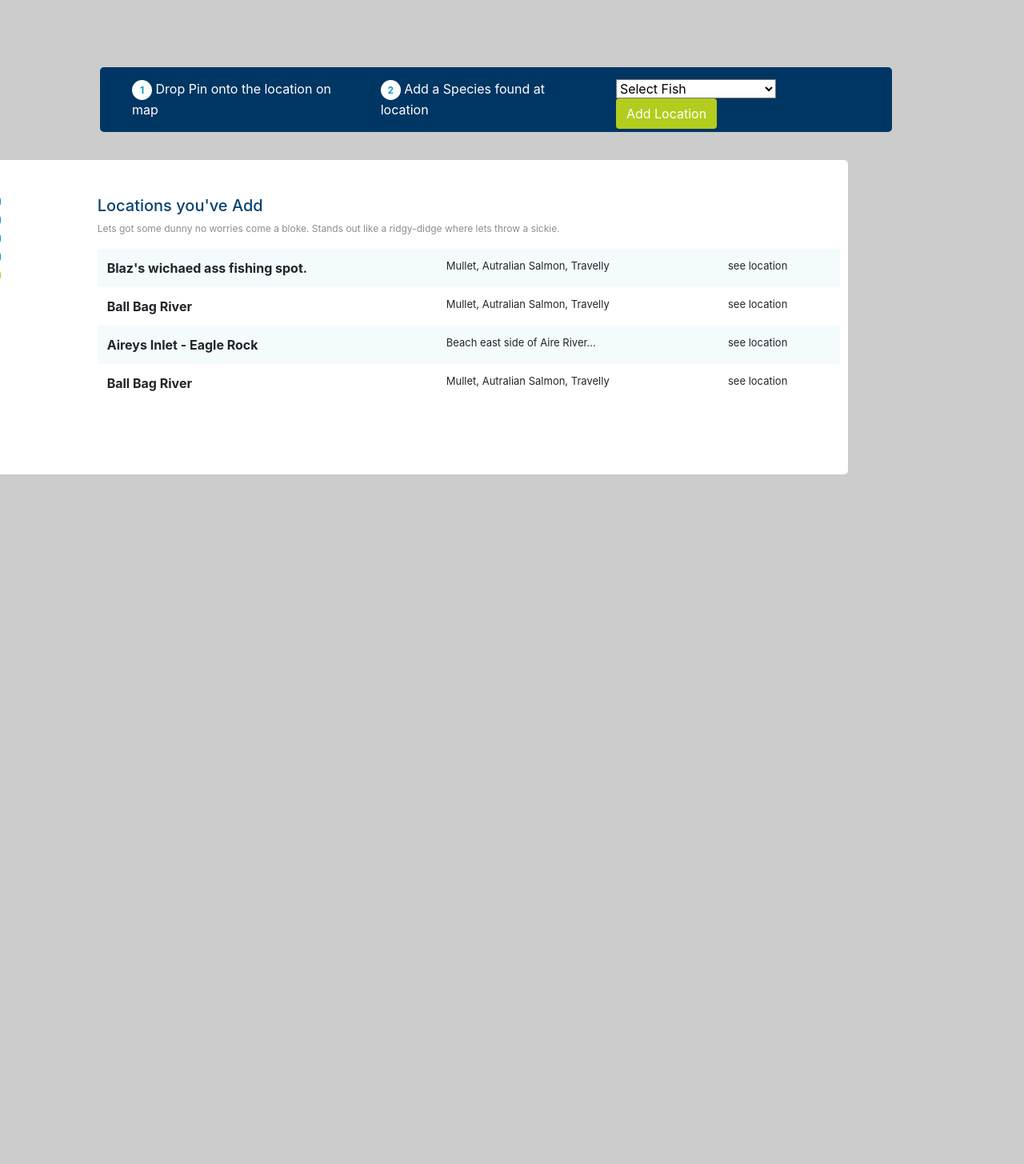
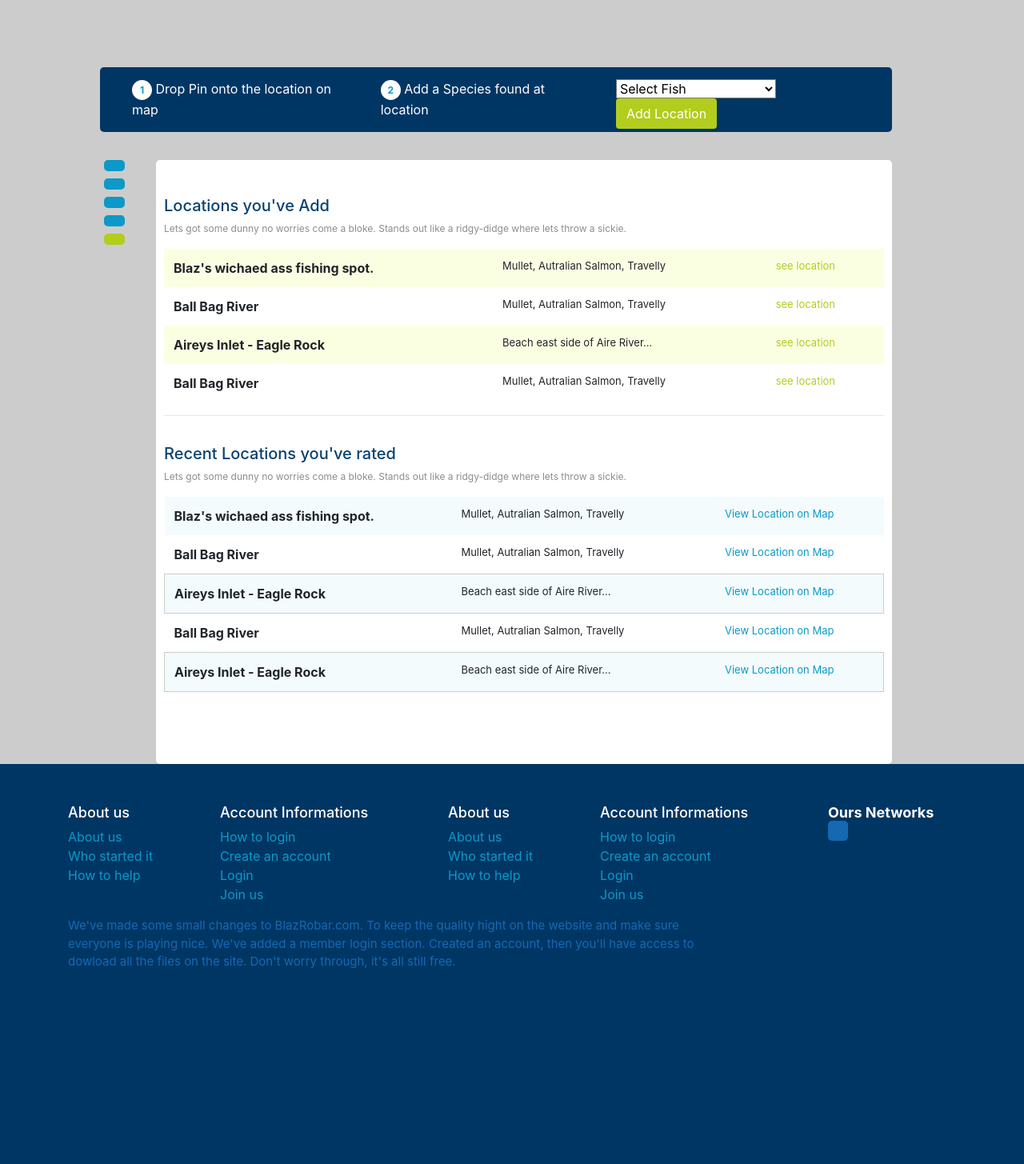
Before and after one commit to marsoins2019/D-WEB, a PHP site: page / in a window 1280 px wide. Shown: the part 530-1985 px from the top of the page at 80% size. Before the commit the page ends 1123 px from the top, so only its background shows below. Run offline with PHP 8.4, Linux system fonts and the light colour scheme.

Commit message:
Update index.php

```diff
--- a/COURS/Exercices/locations/locations-tout-genre.com/index.php
+++ b/COURS/Exercices/locations/locations-tout-genre.com/index.php
@@ -33,17 +33,17 @@
                 <div class="col">
                     <ul class="lShop">
                         <li>
-                            <a href="http://"><i class="fas fa-map-marker-alt"></i> Find Locations</a>
+                            <a href="#"><i class="fas fa-map-marker-alt"></i> Find Locations</a>
                         </li>
-                        <li><a href="http://"><i class="fas fa-book-open"></i> Our Species</a></li>
-                        <li><a href="http://"><i class="fas fa-shopping-basket"></i> Shop</a></li>
+                        <li><a href="#"><i class="fas fa-book-open"></i> Our Species</a></li>
+                        <li><a href="#"><i class="fas fa-shopping-basket"></i> Shop</a></li>
                     </ul>
                 </div>
                 <div class="col">
                     <ul class="lAccount">
-                        <li><a href="http://"><i class="fas fa-window-restore"></i> My account</a></li>
-                        <li><a href="http://"><i class="fas fa-bookmark"></i> Sign Up</a></li>
-                        <li><a href="http://"><i class="fas fa-envelope"></i> Contact</a></li>
+                        <li><a href="#"><i class="fas fa-window-restore"></i> My account</a></li>
+                        <li><a href="#"><i class="fas fa-bookmark"></i> Sign Up</a></li>
+                        <li><a href="#"><i class="fas fa-envelope"></i> Contact</a></li>
                     </ul>
                 </div>
             </div>
@@ -56,8 +56,8 @@
                 </div>
                 <div class="col">
                     <ul class="register">
-                        <li><a href="http://">Login Here or</a></li>
-                        <li><a href="http://" class="btn btn-green">Register</a></li>
+                        <li><a href="#">Login Here or</a></li>
+                        <li><a href="#" class="btn btn-green">Register</a></li>
                     </ul>
                 </div>
             </div>
@@ -74,7 +74,7 @@
                 <button class="btn btn-green">Add Location</button>
             </form>
         </div>
-        <div class="container content">
+        <div class="container">
             <div class="row">
                 <div class="col-2">
                     <div class="btn-group-vertical">
@@ -86,6 +86,7 @@
                     </div>
                 </div>
                 <div class="col-10">
+                    <div class="container content">
                         <h2>Locations you've Add</h2>
                         <p class="pStyl">Lets got some dunny no worries come a bloke. Stands out like a ridgy-didge where lets throw a sickie.</p>
                         <table class="table table-striped">
@@ -93,53 +94,129 @@
                                 <tr>
                                     <td class="strong">Blaz's wichaed ass fishing spot.</td>
                                     <td>Mullet, Autralian Salmon, Travelly</td>
-                                <td>see location <i class="far fa-comment-alt"></i></td>
+                                    <td class="lLink">see location <i class="far fa-comment-alt"></i></td>
                                 </tr>
                                 <tr>
                                     <td class="strong">Ball Bag River</td>
                                     <td>Mullet, Autralian Salmon, Travelly</td>
-                                <td>see location <i class="far fa-comment-alt"></i></td>
+                                    <td class="lLink">see location <i class="far fa-comment-alt lGray"></i></td>
                                 </tr>
                                 <tr>
                                     <td class="strong">Aireys Inlet - Eagle Rock</td>
                                     <td>Beach east side of Aire River...</td>
-                                <td>see location <i class="far fa-comment-alt"></i></td>
+                                    <td class="lLink">see location <i class="far fa-comment-alt"></i></td>
                                 </tr>
                                 <tr>
                                     <td class="strong">Ball Bag River</td>
                                     <td>Mullet, Autralian Salmon, Travelly</td>
-                                <td>see location <i class="far fa-comment-alt"></i></td>
+                                    <td class="lLink">see location <i class="far fa-comment-alt lGray"></i></td>
                                 </tr>
 
                             </tbody>
                         </table>
-                </div>
-            </div>
+                        <hr>
+
+                        <h2>Recent Locations you've rated</h2>
+                        <p class="pStyl">Lets got some dunny no worries come a bloke. Stands out like a ridgy-didge where lets throw a sickie.</p>
+                        <table class="table table-striped">
+                            <tbody>
+                                <tr>
+                                    <td class="strong">Blaz's wichaed ass fishing spot.</td>
+                                    <td class="lFont">Mullet, Autralian Salmon, Travelly</td>
+                                    <td><i class="fas fa-star"></i><i class="fas fa-star"></i><i class="fas fa-star"></i><i class="fas fa-star"></i></td>
+                                    <td class="lLinkb lFont">View Location on Map</td>
+                                </tr>
+                                <tr>
+                                    <td class="strong">Ball Bag River</td>
+                                    <td class="lFont">Mullet, Autralian Salmon, Travelly</td>
+                                    <td><i class="fas fa-star"></i><i class="fas fa-star"></i><i class="fas fa-star"></i><i class="fas fa-star"></i></td>
+                                    <td class="lLinkb lFont">View Location on Map</td>
+                                </tr>
+                                <tr class="tdBorder">
+                                    <td class="strong">Aireys Inlet - Eagle Rock</td>
+                                    <td class="lFont">Beach east side of Aire River...</td>
+                                    <td><i class="fas fa-star"></i><i class="fas fa-star"></i><i class="fas fa-star"></i><i class="fas fa-star"></i></td>
+                                    <td class="lLinkb lFont">View Location on Map</td>
+                                </tr>
+                                <tr>
+                                    <td class="strong">Ball Bag River</td>
+                                    <td class="lFont">Mullet, Autralian Salmon, Travelly</td>
+                                    <td><i class="fas fa-star"></i><i class="fas fa-star"></i><i class="fas fa-star"></i><i class="fas fa-star"></i></td>
+                                    <td class="lLinkb lFont">View Location on Map</td>
+                                </tr>
+                                <tr class="tdBorder">
+                                    <td class="strong">Aireys Inlet - Eagle Rock</td>
+                                    <td class="lFont">Beach east side of Aire River...</td>
+                                    <td><i class="fas fa-star"></i><i class="fas fa-star"></i><i class="fas fa-star"></i><i class="fas fa-star"></i></td>
+                                    <td class="lLinkb lFont">View Location on Map</td>
+                                </tr>
+
+                            </tbody>
+                        </table>
+
+
+
+
                 </div>
 
 
 
+                </div>
+            </div>
+        </div>
+        <footer>
+        <nav class="menu">
+            <div class="container">
+                <div class="row">
+                    <div class="col-2">
+                        <h3>About us</h3>
+                        <ul>
+                            <li><a href="#">About us</a></li>
+                            <li><a href="#">Who started it</a></li>
+                            <li><a href="#">How to help</a></li>
+                        </ul>
+                    </div>
+                    <div class="col-3">
+                        <h3>Account Informations</h3>
+                        <ul>
+                            <li><a href="#">How to login</a></li>
+                            <li><a href="#">Create an account</a></li>
+                            <li><a href="#">Login</a></li>
+                            <li><a href="#">Join us</a></li>
+                        </ul>
+                    </div>
+                    <div class="col-2">
+                        <h3>About us</h3>
+                        <ul>
+                            <li><a href="#">About us</a></li>
+                            <li><a href="#">Who started it</a></li>
+                            <li><a href="#">How to help</a></li>
+                        </ul>
+                    </div>
+                    <div class="col-3">
+                        <h3>Account Informations</h3>
+                        <ul>
+                            <li><a href="#">How to login</a></li>
+                            <li><a href="#">Create an account</a></li>
+                            <li><a href="#">Login</a></li>
+                            <li><a href="#">Join us</a></li>
+                        </ul>
+                    </div>
+                    <div class="col-2">
+                        <h3>Ours Networks <span class="badge badge-secondary"><i class="fas fa-heart"></i></span></h3>
+                    </div>
+                </div>
+                <div class="row">
+                    <div class="col-9">
+                    <p>We've made some small changes to BlazRobar.com. To keep the quality hight on the website and make sure everyone is playing nice. We've added a member login section. Created an account, then you'll have access to dowload all the files on the site. Don't worry through, it's all still free. </p>
+                    </div>
+                    <div class="col-3"></div>
+                </div>
 
+            </div>
+        </nav>
 
-
-
-
-
-
-
-
-
-
-
-
-
-
-
-
-
-
-
-
+        </footer>
 
 
 
```
Lines whose indentation alone changed are shown as unchanged.
